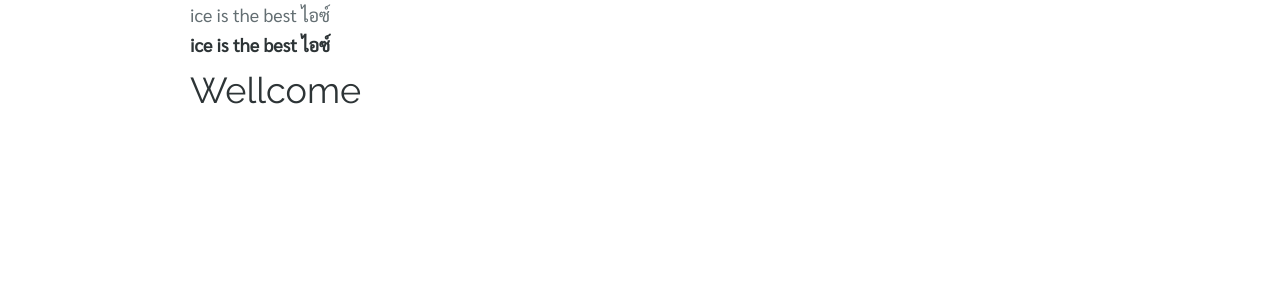
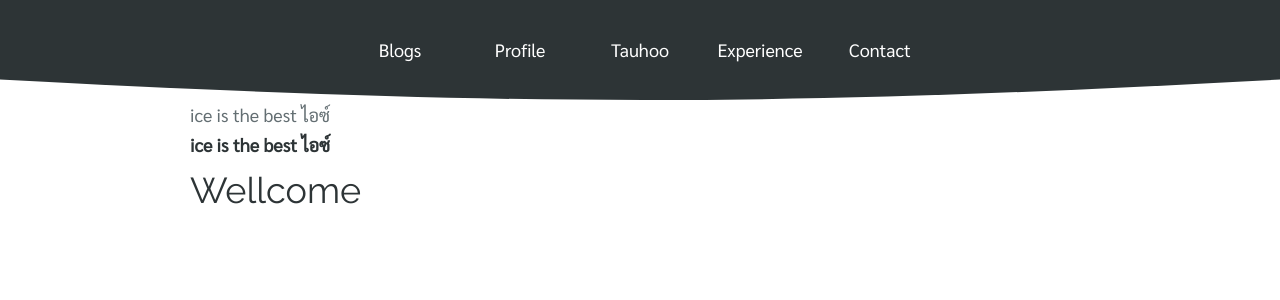
Before and after one commit to Tauhoo/tauhoo.dev, a Next.js app: page / in a window 1280 px wide. Shown: the top 300 px of the page. Built offline with nearby package versions, Linux system fonts and the light colour scheme; a web font is replaced by a local one.

Commit message:
set up Navbar

```diff
--- /dev/null
+++ b/components/Navbar/Background.js
@@ -0,0 +1,16 @@
+import React from "react"
+import colors from "../../config/colors"
+
+export default ({ darkMode = false, style }) => (
+  <svg
+    preserveAspectRatio="none"
+    viewBox="0 0 1440 115"
+    fill="none"
+    style={style}
+  >
+    <path
+      d="M0 0H1440V91.4177C877 122.861 579 122.861 0 91.4177V0Z"
+      fill={darkMode ? colors.black : colors.lightBlack}
+    />
+  </svg>
+)
--- /dev/null
+++ b/components/Navbar/index.js
@@ -0,0 +1,78 @@
+import React from "react"
+import styled from "styled-components"
+import Background from "./Background"
+import Text from "../Text"
+
+const Container = styled.div`
+  width: 100%;
+  height: 100px;
+  position: relative;
+`
+
+const MenuContainer = styled.div`
+  width: 100%;
+  height: 100%;
+  position: absolute;
+  left: 0px;
+  top: 0px;
+  display: flex;
+  justify-content: center;
+`
+
+const MenuLayout = styled.div`
+  display: grid;
+  grid-template-columns: repeat(5, 1fr);
+  width: 600px;
+  height: 100%;
+  justify-items: center;
+  align-items: center;
+  > a {
+    text-decoration: none;
+  }
+
+  @media (max-width: 840px) {
+    a:not(a:nth-child(3)) {
+      display: none;
+    }
+    width: 100%;
+    display: flex;
+    justify-content: center;
+  }
+`
+
+export default ({ darkMode = false }) => {
+  console.log(darkMode)
+  return (
+    <Container>
+      <Background
+        darkMode={darkMode}
+        style={{
+          width: "100%",
+          height: "100%",
+          position: "absolute",
+          top: "0px",
+          left: "0px",
+        }}
+      ></Background>
+      <MenuContainer>
+        <MenuLayout>
+          <a href="">
+            <Text darkMode={true}>Blogs</Text>
+          </a>
+          <a href="">
+            <Text darkMode={true}>Profile</Text>
+          </a>
+          <a href="">
+            <Text darkMode={true}>Tauhoo</Text>
+          </a>
+          <a href="">
+            <Text darkMode={true}>Experience</Text>
+          </a>
+          <a href="">
+            <Text darkMode={true}>Contact</Text>
+          </a>
+        </MenuLayout>
+      </MenuContainer>
+    </Container>
+  )
+}
--- a/components/Text.js
+++ b/components/Text.js
@@ -6,7 +6,7 @@ import { lineHeight } from "../config/font"
 const Container = styled.div`
   width: 100%;
   color: ${({ darkMode, highlight }) =>
-    darkMode ? colors : highlight ? colors.lightBlack : colors.gray};
+    darkMode ? colors.white : highlight ? colors.lightBlack : colors.gray};
   font-weight: ${({ bold }) => (bold ? "bold" : "lighter")};
   white-space: pre-wrap;
   word-break: break-word;
--- a/pages/_app.js
+++ b/pages/_app.js
@@ -1,7 +1,13 @@
 import "../styles/globals.css"
+import Navbar from "../components/Navbar"
 
 function MyApp({ Component, pageProps }) {
-  return <Component {...pageProps} />
+  return (
+    <>
+      <Navbar darkMode={false}></Navbar>
+      <Component {...pageProps} />
+    </>
+  )
 }
 
 export default MyApp
--- a/styles/globals.css
+++ b/styles/globals.css
@@ -8,3 +8,7 @@ body {
   font-size: 18px;
   font-family: "Sarabun";
 }
+
+* {
+  box-sizing: border-box;
+}
```
